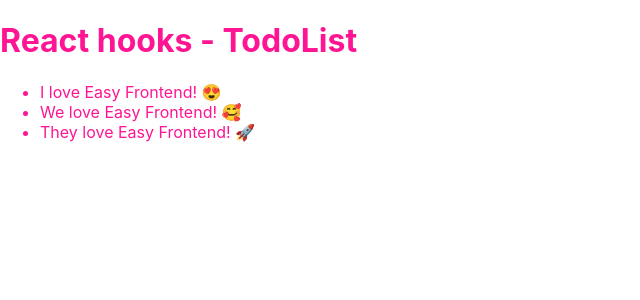
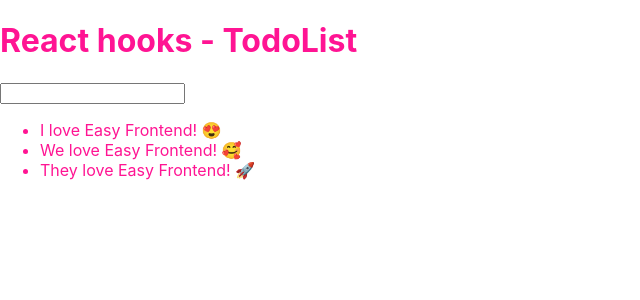
Before and after one commit to paulnguyen-mn/react-hooks-basic, a React (Create React App) app: page / in a window 1280 px wide. Shown: the top 300 px of the page, without its empty margins (0-640 px from the left). Built offline with nearby package versions, Linux system fonts and the light colour scheme.

Commit message:
s5 add new todo

```diff
--- a/src/App.js
+++ b/src/App.js
@@ -1,6 +1,7 @@
 import React, { useState } from 'react';
 import './App.scss';
 import TodoList from './components/TodoList';
+import TodoForm from './components/TodoForm';
 
 function App() {
   const [todoList, setTodoList] = useState([
@@ -19,10 +20,23 @@
     setTodoList(newTodoList);
   }
 
+  function handleTodoFormSubmit(formValues) {
+    console.log('Form submit: ', formValues);
+    // add new todo to current todo list
+    const newTodo = {
+      id: todoList.length + 1,
+      ...formValues,
+    };
+    const newTodoList = [...todoList];
+    newTodoList.push(newTodo);
+    setTodoList(newTodoList);
+  }
+
   return (
     <div className="app">
       <h1>React hooks - TodoList</h1>
 
+      <TodoForm onSubmit={handleTodoFormSubmit} />
       <TodoList todos={todoList} onTodoClick={handleTodoClick} />
     </div>
   );
--- /dev/null
+++ b/src/components/TodoForm/index.jsx
@@ -0,0 +1,46 @@
+import React, { useState } from 'react';
+import PropTypes from 'prop-types';
+
+TodoForm.propTypes = {
+  onSubmit: PropTypes.func,
+};
+
+TodoForm.defaultProps = {
+  onSubmit: null,
+}
+
+function TodoForm(props) {
+  const { onSubmit } = props;
+  const [value, setValue] = useState('');
+
+  function handleValueChange(e) {
+    console.log(e.target.value);
+    setValue(e.target.value);
+  }
+
+  function handleSubmit(e) {
+    // Prevent reloading browser
+    e.preventDefault();
+    if (!onSubmit) return;
+
+    const formValues = {
+      title: value,
+    };
+    onSubmit(formValues);
+
+    // Reset form
+    setValue('');
+  }
+
+  return (
+    <form onSubmit={handleSubmit}>
+      <input
+        type="text"
+        value={value}
+        onChange={handleValueChange}
+      />
+    </form>
+  );
+}
+
+export default TodoForm;
```
